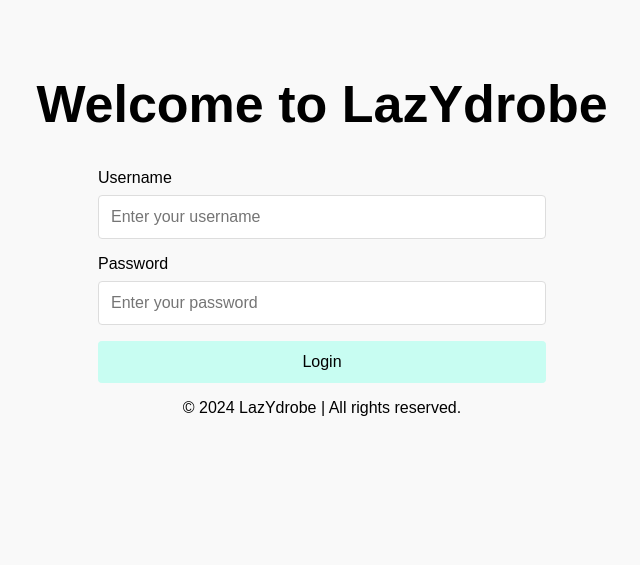
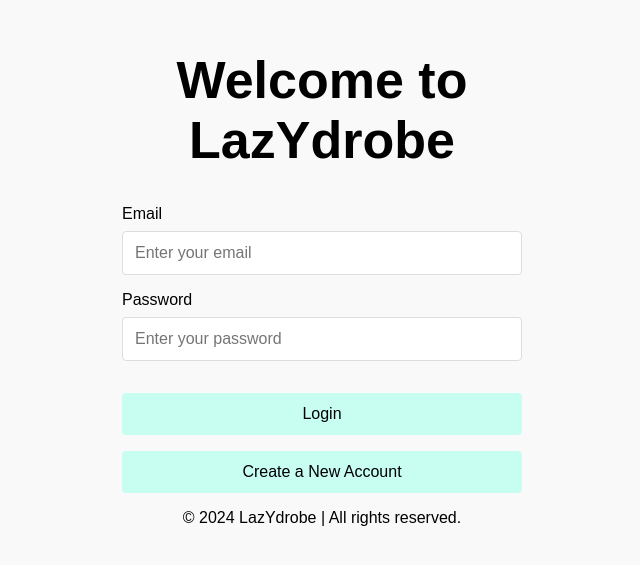
Before and after one commit to Anantesh-Mohapatra/LazYdrobe-Online, a React (Create React App) app: page / in a window 1280 px wide. Shown: the part 121-686 px from the top of the page, without its empty margins (318-958 px from the left). Built offline with nearby package versions, Linux system fonts and the light colour scheme; no server answers.

Commit message:
started full stack integration

```diff
--- a/package.json
+++ b/package.json
@@ -10,6 +10,7 @@
     "eject": "react-scripts eject"
   },
   "dependencies": {
+    "axios": "^1.7.7",
     "react": "^17.0.2",
     "react-dom": "^17.0.2",
     "react-modal": "^3.12.1",
@@ -29,5 +30,6 @@
       "last 1 firefox version",
       "last 1 safari version"
     ]
-  }
+  },
+  "proxy": "http://localhost:8000"
 }
--- a/src/App.js
+++ b/src/App.js
@@ -1,4 +1,5 @@
-// App.js
+// src/App.js
+
 import React, { useState } from 'react';
 import { BrowserRouter as Router, Route, Switch } from 'react-router-dom';
 import Navbar from './components/Navbar';
@@ -10,20 +11,41 @@
 import UserInfo from './components/profile/UserInfo';
 import UserFashionPreferences from './components/profile/UserFashionPreferences';
 import Login from './components/Login';
+import Register from './components/Register';
 import Home from './components/Home';
 import ECommerce from './components/ECommerce';
+import axios from 'axios';
 
-// Import mock data
 import { users, wardrobeItems, ecommerceItems, weatherData, outfitSuggestions, fashionTrends } from './mockData';
 
 function App() {
   const [isLoggedIn, setIsLoggedIn] = useState(false);
+  const [userInfo, setUserInfo] = useState(null);
+  const [loading, setLoading] = useState(false);
+  const [error, setError] = useState(null);
+
+  const fetchUserData = async (userId) => {
+    setLoading(true);
+    try {
+      const response = await axios.get(`/users/${userId}`);
+      setUserInfo(response.data);
+    } catch (err) {
+      setError(err.message);
+    } finally {
+      setLoading(false);
+    }
+  };
 
   return (
     <Router>
       <div className="app-container">
+        <Switch>
+          <Route path="/register">
+            <Register />
+          </Route>
+          <Route path="/">
             {!isLoggedIn ? (
-          <Login setIsLoggedIn={setIsLoggedIn} />
+              <Login setIsLoggedIn={setIsLoggedIn} fetchUserData={fetchUserData} />
             ) : (
               <>
                 <Navbar setIsLoggedIn={setIsLoggedIn} />
@@ -43,13 +65,22 @@
                     </Route>
                     <Route path="/profile">
                       <div className="profile-section">
-                    {/* Pass user object as a prop to HelloUser */}
-                    <HelloUser user={users[0]} /> {/* Pass the first user as a sample */}
-                    <UserInfo />
-                    <UserFashionPreferences />
+                        {loading ? (
+                          <p>Loading...</p>
+                        ) : error ? (
+                          <p>Error: {error}</p>
+                        ) : (
+                          userInfo && ( // Ensure userInfo is not null
+                            <>
+                              <HelloUser user={userInfo} />
+                              <UserInfo initialUserInfo={userInfo} />
+                              <UserFashionPreferences initialPreferences={userInfo.preferences || []} />
+                            </>
+                          )
+                        )}
                       </div>
                     </Route>
-                <Route path="/">
+                    <Route path="/" exact>
                       <Home />
                     </Route>
                   </Switch>
@@ -57,13 +88,11 @@
                 <Footer />
               </>
             )}
+          </Route>
+        </Switch>
       </div>
     </Router>
   );
 }
 
-console.log(wardrobeItems);
-console.log(ecommerceItems);
-console.log(outfitSuggestions);
-
 export default App;
--- /dev/null
+++ b/src/api/axiosInstance.js
@@ -0,0 +1,11 @@
+// src/api/axiosInstance.js
+import axios from 'axios';
+
+const axiosInstance = axios.create({
+  baseURL: process.env.REACT_APP_API_BASE_URL || 'http://localhost:8000',
+  headers: {
+    'Content-Type': 'application/json',
+  },
+});
+
+export default axiosInstance;
--- a/src/components/Login.js
+++ b/src/components/Login.js
@@ -1,27 +1,79 @@
-// Login.js
-import React from 'react';
+// src/components/Login.js
+
+import React, { useState } from 'react';
 import '../App.css';
 import './styling/Login.css';
+import axios from 'axios';
+import { useHistory } from 'react-router-dom'; // Import useHistory for navigation
 
-const Login = ({ setIsLoggedIn }) => {
-  const handleLogin = () => {
-    // Add authentication later
-    setIsLoggedIn(true);
+const Login = ({ setIsLoggedIn, fetchUserData }) => {
+  const [email, setEmail] = useState(''); // Renamed from username to email
+  const [password, setPassword] = useState('');
+  const [error, setError] = useState(null);
+  const [loading, setLoading] = useState(false);
+  const history = useHistory(); // Initialize useHistory
+
+  const handleLogin = async (e) => {
+    e.preventDefault();
+    setLoading(true);
+    setError(null);
+
+    try {
+      // Send POST request to /login with email and password
+      const response = await axios.post('/login', { email, password });
+
+      if (response.data) {
+        setIsLoggedIn(true);
+        fetchUserData(response.data.user_id);
+        history.push('/profile'); // Redirect to profile page after successful login
+      }
+    } catch (err) {
+      // Handle errors returned from the backend
+      if (err.response && err.response.data && err.response.data.detail) {
+        setError(err.response.data.detail);
+      } else {
+        setError('Login failed. Please check your credentials.');
+      }
+    } finally {
+      setLoading(false);
+    }
+  };
+
+  const handleRegisterRedirect = () => {
+    history.push('/register'); // Use history to redirect to the register page
   };
 
   return (
     <div className="login-page">
       <div className="login">
         <h1>Welcome to LazYdrobe</h1>
-        <form>
-          <label>Username</label>
-          <input placeholder="Enter your username" />
+        <form onSubmit={handleLogin}>
+          <label>Email</label> {/* Changed from Username to Email */}
+          <input
+            type="email"
+            placeholder="Enter your email"
+            value={email}
+            onChange={(e) => setEmail(e.target.value)}
+            required // Added required attribute
+          />
 
           <label>Password</label>
-          <input placeholder="Enter your password" />
+          <input
+            type="password"
+            placeholder="Enter your password"
+            value={password}
+            onChange={(e) => setPassword(e.target.value)}
+            required // Added required attribute
+          />
 
-          <button onClick={handleLogin}>Login</button>
+          <button type="submit" className="button" disabled={loading}>
+            {loading ? 'Logging in...' : 'Login'}
+          </button>
         </form>
+        {error && <p className="error">{error}</p>}
+        <button className="button" onClick={handleRegisterRedirect}>
+          Create a New Account
+        </button>
         <p>© 2024 LazYdrobe | All rights reserved.</p>
       </div>
     </div>
--- /dev/null
+++ b/src/components/Register.js
@@ -0,0 +1,83 @@
+// src/components/Register.js
+import React, { useState } from 'react';
+import axios from '../api/axiosInstance';
+import { useHistory } from 'react-router-dom';
+
+function Register() {
+  const [formData, setFormData] = useState({
+    username: '',
+    email: '',
+    password: '',
+    // Add other fields if necessary
+  });
+  const [error, setError] = useState(null);
+  const history = useHistory();
+
+  const handleChange = (e) => {
+    setFormData({
+      ...formData,
+      [e.target.name]: e.target.value,
+    });
+  };
+
+  const handleSubmit = async (e) => {
+    e.preventDefault();
+    try {
+      const response = await axios.post('/users/', formData);
+      // Optionally, handle the response (e.g., show a success message or redirect)
+      history.push('/login'); // Redirect to login after successful registration
+    } catch (err) {
+      if (err.response && err.response.data && err.response.data.detail) {
+        setError(err.response.data.detail);
+      } else {
+        setError('An unexpected error occurred.');
+      }
+    }
+  };
+
+  return (
+    <div>
+      <h2>Register</h2>
+      {error && <p style={{ color: 'red' }}>{error}</p>}
+      <form onSubmit={handleSubmit}>
+        <div>
+          <label>Username:</label>
+          <input
+            type="text"
+            name="username"
+            value={formData.username}
+            onChange={handleChange}
+            required
+            minLength={3}
+            maxLength={50}
+          />
+        </div>
+        <div>
+          <label>Email:</label>
+          <input
+            type="email"
+            name="email"
+            value={formData.email}
+            onChange={handleChange}
+            required
+          />
+        </div>
+        <div>
+          <label>Password:</label>
+          <input
+            type="password"
+            name="password"
+            value={formData.password}
+            onChange={handleChange}
+            required
+            minLength={6}
+          />
+        </div>
+        {/* Add other fields as necessary */}
+        <button type="submit">Register</button>
+      </form>
+    </div>
+  );
+}
+
+export default Register;
--- a/src/components/styling/Login.css
+++ b/src/components/styling/Login.css
@@ -1,4 +1,21 @@
-/* Login styles */
+/* Common button styles */
+.button {
+  width: 100%;
+  padding: 0.75rem;
+  font-size: 1rem;
+  background-color: #c8fdf2; /* Match the background color */
+  border: none;
+  border-radius: 4px;
+  cursor: pointer;
+  transition: background-color 0.3s; /* Smooth transition */
+  margin-top: 1rem; /* Space above buttons */
+}
+
+.button:hover {
+  background-color: #c8f2fd; /* Change color on hover */
+}
+
+/* Existing Login styles */
 .login-page {
   display: flex;
   justify-content: center;
@@ -10,7 +27,7 @@
 
 .login {
   width: 70%;
-  height: 60%;
+  max-width: 400px; /* Ensure a maximum width */
   text-align: center;
 }
 
@@ -19,8 +36,8 @@
   font-weight: bold;
 }
 
-.login form{
-  width: 50%;
+.login form {
+  width: 100%; /* Ensure full width */
   margin: auto;
 }
 
@@ -40,16 +57,7 @@
   font-size: 1rem;
 }
 
-.login button {
-  width: 100%;
-  padding: 0.75rem;
-  font-size: 1rem;
-  background-color: #c8fdf2;
-  border: none;
-  border-radius: 4px;
-  cursor: pointer;
+.error {
+  color: red; /* Error message color */
+  margin-top: 1rem; /* Spacing for error messages */
 }
-
-.login button:hover {
-  background-color: #c8f2fd;
-}
--- /dev/null
+++ b/src/components/styling/Register.css
@@ -0,0 +1,51 @@
+/* Register styles */
+.register-page {
+    display: flex;
+    justify-content: center;
+    align-items: center;
+    height: 100vh;
+    background-color: #f9f9f9;
+    font-family: Arial, sans-serif;
+  }
+
+  .register {
+    width: 70%;
+    max-width: 400px;
+    text-align: center;
+  }
+
+  .register h1 {
+    font-size: 6.5vmin;
+    font-weight: bold;
+  }
+
+  .register form {
+    width: 100%;
+    margin: auto;
+  }
+
+  .register label {
+    display: block;
+    margin-bottom: 0.5rem;
+    font-size: 1rem;
+    text-align: left;
+  }
+
+  .register input {
+    width: 100%;
+    padding: 0.75rem;
+    margin-bottom: 1rem;
+    border: 1px solid #ddd;
+    border-radius: 4px;
+    font-size: 1rem;
+  }
+
+  .error {
+    color: red;
+    margin-top: 1rem;
+  }
+
+  .link {
+    color: #007BFF;
+    cursor: pointer;
+  }
```
Also changed, not shown: 1 other file (tests, documents, lock files or other folders). Lines whose indentation alone changed are shown as unchanged.
